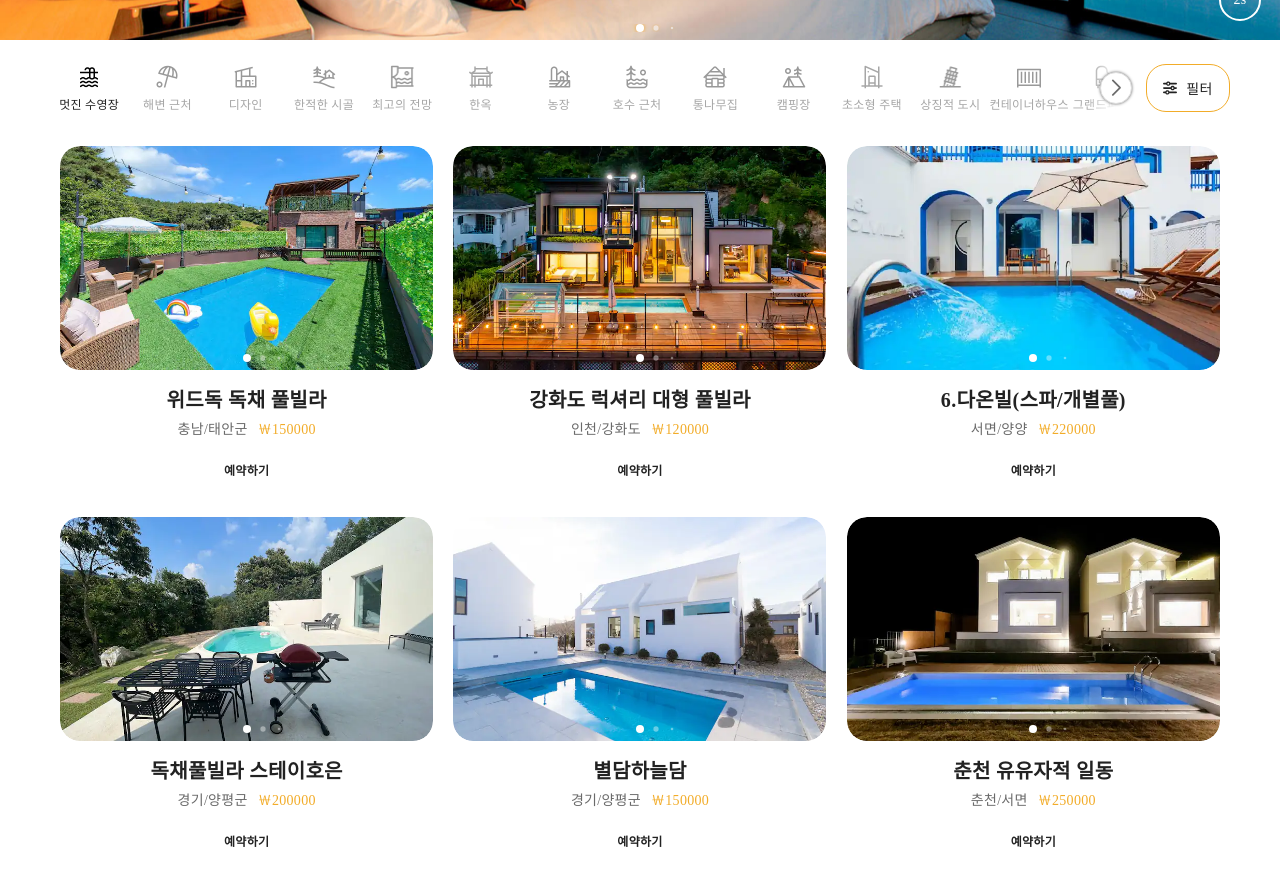
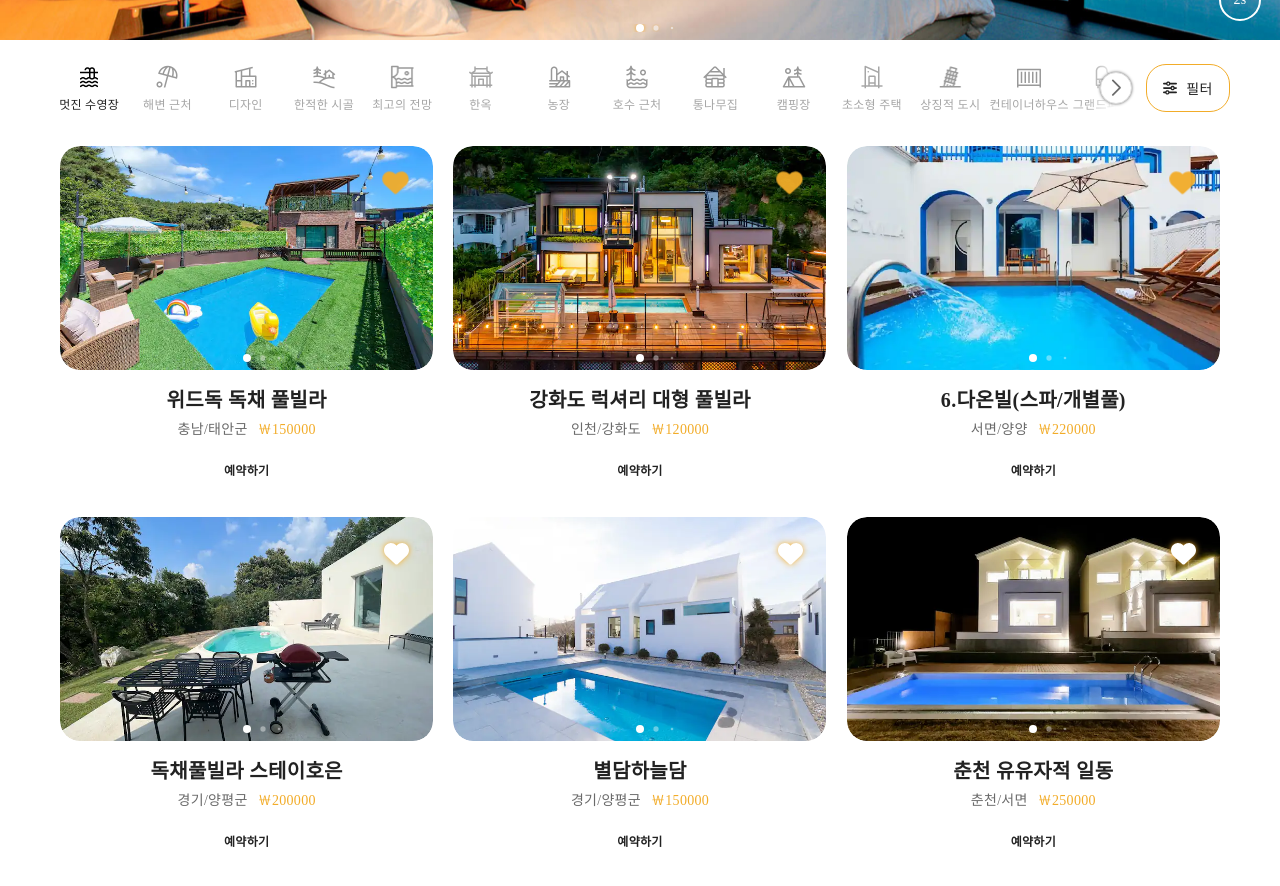
Before and after one commit to wonminjung/team01-Client-Fork, a React (Create React App) app: page / in a window 1280 px wide. Shown: the part 560-1446 px from the top of the page. Built offline with nearby package versions, Linux system fonts and the light colour scheme; a web font is replaced by a local one.

Commit message:
메인 위시버튼 추가

```diff
--- a/src/pages/detail/DetailContainer.js
+++ b/src/pages/detail/DetailContainer.js
@@ -679,6 +679,7 @@ const DetailContainer = () => {
                 zipcode : "92998-3874",
             },
             phone : "010-1234-1234",
+            wishList : [1,2,3]
         },
         {
             id : 2,
@@ -694,6 +695,7 @@ const DetailContainer = () => {
                 zipcode : "92998-3874",
             },
             phone : "010-4321-4321",
+            wishList : [3,6]
         },
         {
             id : 3,
@@ -709,6 +711,7 @@ const DetailContainer = () => {
                 zipcode : "92998-3874",
             },
             phone : "010-1111-1111",
+            wishList : [2,3,5]
         }
     ]
     const [searchParams,] = useSearchParams();
--- a/src/pages/main/CategoryContents.jsx
+++ b/src/pages/main/CategoryContents.jsx
@@ -1,7 +1,8 @@
-import React from 'react';
+import React, { useState } from 'react';
 import { Link, useSearchParams } from 'react-router-dom';
 import Content from './ContentSlider';
 import S from './style';
+import EmptyHeartButton from './EmptyHeartButton';
 
 const CategoryContents = () => {
     const contentData = [
@@ -592,6 +593,58 @@ const CategoryContents = () => {
             cleanVat : 50000,
         }
     ]
+    const userData = [
+        {
+            id : 1,
+            userId : "hyeona023",
+            password : "1234",
+            name : "현아",
+            profileImg : "./images/pages/detail/user/1/thumb.jpg",
+            email : "hyeona@gmail.com",
+            address : {
+                city : "Kulas Light",
+                street : "Gwenborough",
+                suit : "Apt. 556",
+                zipcode : "92998-3874",
+            },
+            phone : "010-1234-1234",
+            wishList : [1,2,3]
+        },
+        {
+            id : 2,
+            userId : "example1",
+            password : "1234",
+            name : "닉네임1",
+            profileImg : "./images/pages/detail/user/2/thumb.jpg",
+            email : "example1@gmail.com",
+            address : {
+                city : "Kulas Light",
+                street : "Gwenborough",
+                suit : "Apt. 556",
+                zipcode : "92998-3874",
+            },
+            phone : "010-4321-4321",
+            wishList : [3,6]
+        },
+        {
+            id : 3,
+            userId : "example2",
+            password : "1234",
+            name : "닉네임2",
+            profileImg : "./images/pages/detail/user/3/thumb.jpg",
+            email : "example2@gmail.com",
+            address : {
+                city : "Kulas Light",
+                street : "Gwenborough",
+                suit : "Apt. 556",
+                zipcode : "92998-3874",
+            },
+            phone : "010-1111-1111",
+            wishList : [2,3,5]
+        }
+    ]
+    const [loginState] = useState(true); // 로그인상태
+    const loginUser = 1; // 로그인유저
     const [searchParams] = useSearchParams('?cate=coolPool&lPrice=0&gPrice=1000000&maxUser=0&bedroom=0&bed=0&bathroom=0');
     const getCate = searchParams.get("cate");
     const getPrice = [searchParams.get("lPrice"),searchParams.get("gPrice")];
@@ -626,6 +679,7 @@ const CategoryContents = () => {
                             <div className="linkBox">예약하기</div>
                         </div>
                     </Link>
+                    <EmptyHeartButton userData={userData} loginUser={loginUser} loginState={loginState} i={i}/>
                 </div>
             )}
         </S.CategoryContentBox>
--- a/src/pages/main/CategorySlider.jsx
+++ b/src/pages/main/CategorySlider.jsx
@@ -6,7 +6,7 @@ import 'swiper/css/navigation';
 
 import { Navigation } from 'swiper/modules';
 import FilterBox from './FilterBox';
-import { useNavigate, useSearchParams } from 'react-router-dom';
+import { createSearchParams, useNavigate, useSearchParams } from 'react-router-dom';
 import FilterModal from './FilterModal';
 import { useState } from 'react';
 
@@ -114,12 +114,22 @@ export default function Category(){
       tag: "스키"
     }
   ]
-  const [searchParams,] = useSearchParams('?cate=coolPool');
-  const getKey = searchParams.get('cate');
+  const [searchParams] = useSearchParams('?cate=coolPool&lPrice=0&gPrice=1000000&maxUser=0&bedroom=0&bed=0&bathroom=0');
+  const getKey = searchParams.get('cate'); // 카테고리 params 가져오기
+  const getPrice = [searchParams.get("lPrice"),searchParams.get("gPrice")]; // 가격범위 params 가져오기
+  const getMaxUser = searchParams.get("maxUser"); // 최대인원 params 가져오기
+  const getBedroom = searchParams.get("bedroom"); // 침실 params 가져오기
+  const getBed = searchParams.get("bed"); // 침대 params 가져오기
+  const getBathroom = searchParams.get("bathroom"); // 욕실 params 가져오기
   const navigate = useNavigate();
   const setCur = category.filter((cate)=>cate.cate === getKey)[0].id - 1;
   const selectSlide = (nav) => {
-    navigate(`/?cate=${nav}`);
+    // 카테고리만 변경하고 필터값은 바꾸지않음
+    const params = {cate : nav, lPrice : getPrice[0], gPrice: getPrice[1], maxUser: getMaxUser, bedroom: getBedroom, bed: getBed, bathroom: getBathroom}
+    navigate({
+      pathname : '/',
+      search : `?${createSearchParams(params)}`
+    })
   }
   let scrollY = "";
   const [modalOpen,setModalOpen] = useState(false);
--- /dev/null
+++ b/src/pages/main/EmptyHeartButton.jsx
@@ -0,0 +1,62 @@
+import React, { useState } from 'react';
+import { useNavigate } from 'react-router-dom';
+import HeartButton from '../../components/heartbutton/HeartButton';
+import { FontAwesomeIcon } from '@fortawesome/react-fontawesome';
+import { faHeart } from '@fortawesome/free-solid-svg-icons';
+
+const EmptyHeartButton = ({userData,loginUser,loginState,i}) => {
+    const navigate = useNavigate();
+    const [refresh,setRefresh] = useState(0);
+    const clickEmptyBtn = () => { // 빈 위시버튼클릭시
+        if(loginState){ // 로그인판별
+            // 로그인일 때
+            // .................................... 추후 서버로 데이터옮길시 서버로 데이터변경을 요청해야함
+            list.push(i+1)
+            list = list.filter(Boolean).sort()
+            console.log(list, "추가됨")
+            setRefresh(refresh? 0:1)
+            // ....................................
+        }else{
+            // 로그인이 아닐때
+            alert("로그인이 필요합니다");
+            navigate('/signIn');
+        }
+    }
+    const clickHeartBtn = () => {
+        // 위시리스트 삭제시
+        // .................................... 추후 서버로 데이터옮길시 서버로 데이터변경을 요청해야함
+        delete list[i];
+        list = list.filter(Boolean).sort()
+        console.log(list, "삭제됨")
+        setRefresh(refresh? 0:1)
+        // ....................................
+    }
+    let list = userData.filter((user)=>user.id===loginUser)[0].wishList;
+    return (
+        <>
+        {loginState? // 로그인판별
+            (
+                list.filter((list)=>list===i+1).length?
+                // 로그인, 위시리스트에 있을때
+                <HeartButton onClick={clickHeartBtn}/>
+                :
+                // 로그인, 위시리스트에 없을때
+                <button className='emptyHeartBtn' onClick={clickEmptyBtn}>
+                    <FontAwesomeIcon icon={faHeart} />
+                </button>
+            )
+        :
+            (
+                // 로그인 아닐시
+                <button className='emptyHeartBtn' onClick={clickEmptyBtn}>
+                    <FontAwesomeIcon icon={faHeart} />
+                </button>
+            )
+        }
+
+        </>
+
+    );
+};
+
+export default EmptyHeartButton;
--- a/src/pages/main/FilterModal.jsx
+++ b/src/pages/main/FilterModal.jsx
@@ -4,7 +4,7 @@ import React, { useRef, useState } from 'react';
 import BasicButton from '../../components/button/BasicButton';
 import RangeSlider from "react-range-slider-input";
 import "react-range-slider-input/dist/style.css";
-import { useNavigate, useSearchParams } from 'react-router-dom';
+import { createSearchParams, useNavigate, useSearchParams } from 'react-router-dom';
 
 const FilterModal = ({modalOpen,modalOnOff}) => {
     const contentData = [
@@ -603,7 +603,7 @@ const FilterModal = ({modalOpen,modalOnOff}) => {
     const getBedroom = searchParams.get("bedroom"); // 침실 params 가져오기
     const getBed = searchParams.get("bed"); // 침대 params 가져오기
     const getBathroom = searchParams.get("bathroom"); // 욕실 params 가져오기
-    const [value, setValue] = useState([getPrice[0]? getPrice[0]: 10000, getPrice[1]? getPrice[1]: 100000]); // 가격범위 초기세팅을 params로 세팅
+    const [value, setValue] = useState([getPrice[0]? getPrice[0]: 10000, getPrice[1]? getPrice[1]: 1000000]); // 가격범위 초기세팅을 params로 세팅
     const [maxUser, setMaxUser] = useState(getMaxUser); // 최대인원 초기세팅을 params로 세팅
     const [bedroom, setBedroom] = useState(getBedroom); // 침실 초기세팅을 params로 세팅
     const [bed, setBed] = useState(getBed); // 침대 초기세팅을 params로 세팅
@@ -650,7 +650,11 @@ const FilterModal = ({modalOpen,modalOnOff}) => {
         && content.roomData.bathroom >= bathroom // 최대욕실 조건
     );
     const viewFiltered = () => {
-        navigate(`/?cate=${getKey}&lPrice=${value[0]}&gPrice=${value[1]}&maxUser=${maxUser}&bedroom=${bedroom}&bed=${bed}&bathroom=${bathroom}`);
+        const params = {cate: getKey, lPrice: value[0], gPrice: value[1], maxUser: maxUser, bedroom: bedroom, bed: bed, bathroom: bathroom}
+        navigate({
+            pathname: '/',
+            search: `?${createSearchParams(params)}`
+        })
         modalOnOff();
     }
     return (
--- a/src/pages/main/style.js
+++ b/src/pages/main/style.js
@@ -418,6 +418,7 @@ S.CategoryContentBox = styled.div`
         width: 50%;
         padding: 10px;
         transition: 0.3s;
+        position: relative;
         &:hover{
             transform: scale(1.02);
         }
@@ -526,6 +527,30 @@ S.CategoryContentBox = styled.div`
                 }
             }
         }
+        & .emptyHeartBtn{
+            position: absolute;
+            top: 34px;
+            right: 34px;
+            z-index: 1;
+            color: #fff;
+            filter: drop-shadow(0px 0px 3px #F2AC29);
+            background-color: transparent;
+            border: 0;
+            width: 25px;
+            height: 25px;
+            cursor: pointer;
+            & svg{
+                font-size: 25px;
+            }
+        }
+        &>div{
+            & button{
+                position: absolute;
+                top: 0;
+                right: 10px;
+                z-index: 1;
+            }
+        }
     }
 `
 export default S;
```
